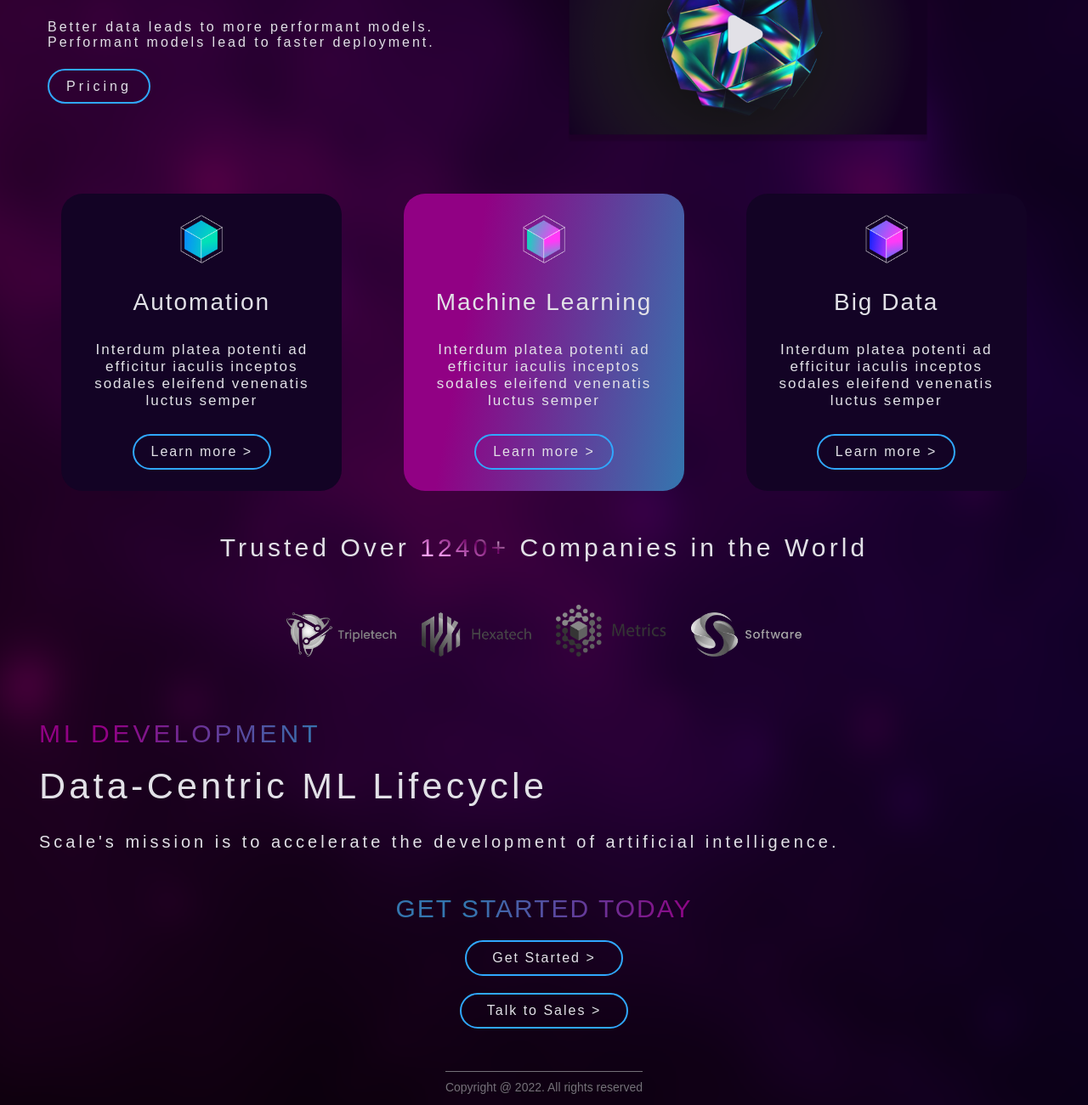
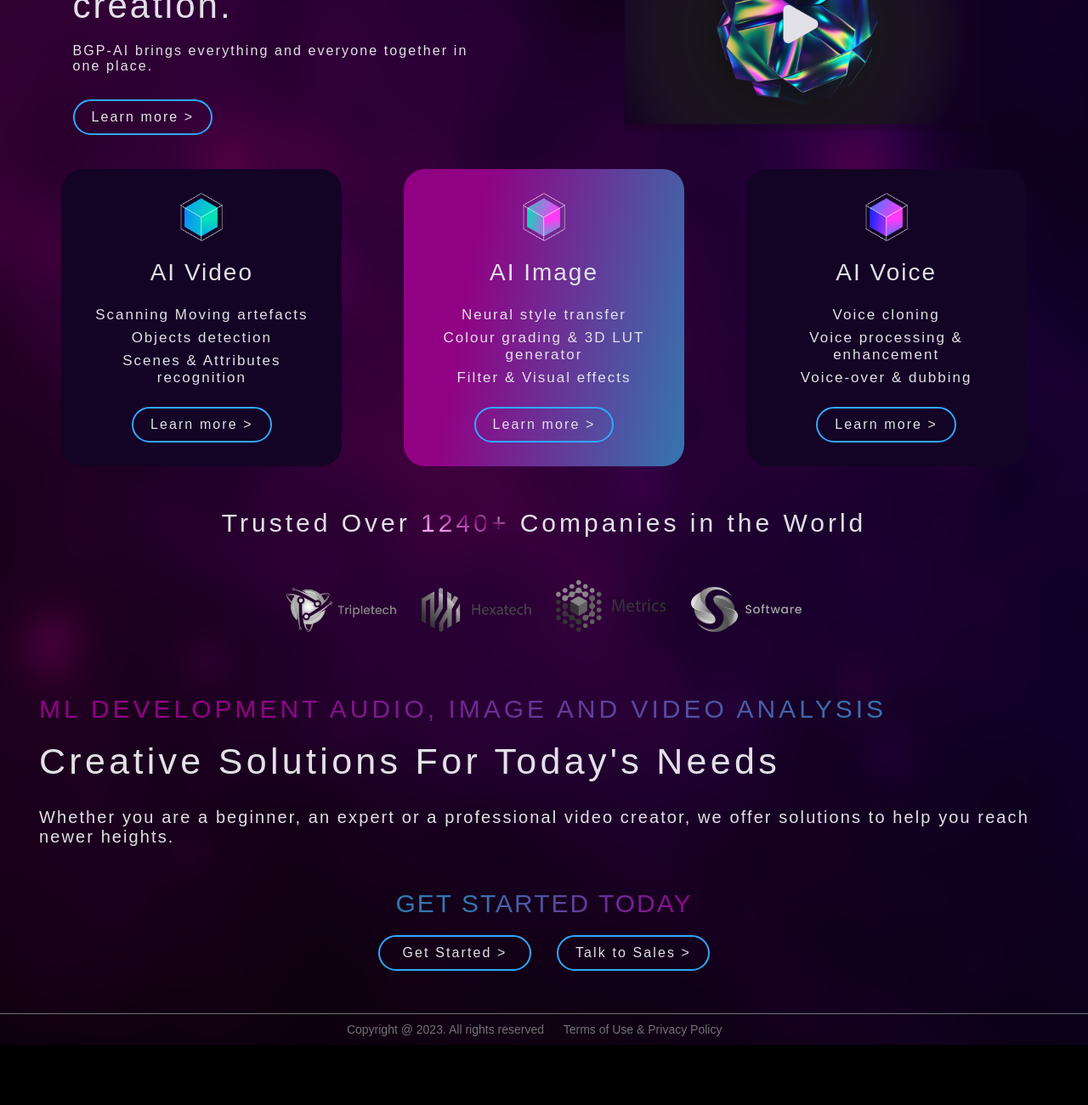
Before and after one commit to momahboobian/Buddy-Groups-Challenge, a plain HTML site: page index.html in a window 1280 px wide. Shown: the part 239-1540 px from the top of the page at 85% size. After the commit the page ends 1469 px from the top, so only its background shows below. Drawn offline with Linux system fonts and the light colour scheme.

Commit message:
buttons update

```diff
--- a/assets/css/style.css
+++ b/assets/css/style.css
@@ -62,7 +62,7 @@ h3 {
 }
 
 body {
-  background: var(--dark-blue);
+  background: black;
   color: var(--white);
   background-image: url(/assets/img/bg-blur.png);
   background-position: center;
@@ -238,7 +238,7 @@ main {
   gap: 30px;
   font-size: 24px;
   letter-spacing: 3px;
-  padding: 20px 10px;
+
 }
 .hero h1 {
   font-size: 2.1em;
@@ -250,36 +250,44 @@ main {
 }
 .hero p {
   font-size: 20px;
+  font-weight: 400;
+  letter-spacing: 2.1px;
   padding: 20px 0;
 }
 .hero .pricing {
   padding: 10px 0;
+}
 
+.col-2 img {
+  width: 100%;
+  height: 100%;
+  object-fit: contain;
+}
 
-}
-.hero a {
-  font-size: 13px;
-  letter-spacing: 4px;
+/* ----- buttons ----- */
+
+button {
+  background: none;
+  letter-spacing: 2.1px;
   text-decoration: none;
-  color: var(--light-white);
   border: 2px solid var(--light-blue);
   border-radius: 25px;
   font-size: 16px;
-
   font-weight: 400;
   padding: 10px 20px;
   color: var(--light-white);
 }
 
-.col-2 img {
-  max-width: 330px;
-}
-
 /* ----- Cards ----- */
-.cards {
+.cards-container {
   grid-area: card;
   display: grid;
-  grid-template-columns: repeat(auto-fill, minmax(320px, 1fr));
+  justify-items: stretch;
+  margin: 0;
+}
+.cards {
+  display: grid;
+  grid-auto-columns: 1fr;
   gap: 20px;
   padding: 30px 0;
   justify-items: center;
@@ -289,7 +297,8 @@ main {
   display: grid;
   justify-items: center;
   align-items: center;
-  gap: 10px;
+  align-content: center;
+  gap: 1px;
   border-radius: 25px;
   padding: 15px 20px;
   letter-spacing: 2px;
@@ -301,7 +310,6 @@ main {
 
 }
 
-
 .box2 {
   background: var(--gradient-blue-purple);
 }
@@ -310,35 +318,30 @@ main {
   width: 50px;
 }
 
-.box span {
+.box h2 {
   font-size: 28px;
   font-weight: 400;
+  padding: 20px 0;
 }
 
-.box p {
+.box span {
   font-size: 17px;
+  padding: 3px 0;
 }
+.learn-btn {
+  padding-top: 20px;
 
-.box a {
-  font-size: 13px;
-  letter-spacing: 2px;
-  text-decoration: none;
-  color: var(--light-white);
-  border: 2px solid var(--light-blue);
-  border-radius: 25px;
-  font-size: 16px;
-  padding: 10px 20px;
 }
-
 /* -----Companies----- */
 
 .companies {
   grid-area: company;
   display: grid;
   justify-items: center;
+  justify-content: space-around;
   gap: 20px;
   padding: 20px 0;
-  letter-spacing: 4.1px;
+  letter-spacing: 4px;
   text-align: center;
   color: var(--light-white);
 }
@@ -374,14 +377,13 @@ main {
   grid-area: development;
   display: grid;
   justify-items: start;
-
+  justify-content: space-around;
   gap: 20px;
   padding: 20px 0;
   letter-spacing: 4px;
   text-align: start;
   color: var(--light-white);
 }
-
 
 .development span {
   text-transform: uppercase;
@@ -400,6 +402,7 @@ main {
 
 .development p {
   font-size: 20px;
+  letter-spacing: 2.1px;
   padding: 10px 0;
 }
 
@@ -425,30 +428,30 @@ main {
   -webkit-background-clip: text;
   -webkit-text-fill-color: transparent;
 }
+.startBtn {
+  display: grid;
+  gap: 15px;
+  margin: 0 50px;
+}
 
-.get-start a {
-  text-decoration: none;
-  border: 2px solid var(--light-blue);
-  border-radius: 25px;
-  font-size: 16px;
-  padding: 10px 30px;
-  text-align: center;
-  color: var(--light-white);
-}
 
 /* ----- Footer ---- */
 footer {
+  display: grid;
+  justify-content: space-around;
   border-top: 0.1px solid var(--light-grey);
-  height: 40px;
   font-size: 0.875rem;
   padding: 10px 0px;
-  text-align: center;
+  color: var(--light-grey);
+  justify-items: center;
 }
 
-footer p {
-  color: var(--light-grey);
+
+
+
+.tnc a {
+  display: none;
 }
-
 
 /* -----Mobile----- */
 
@@ -457,11 +460,13 @@ footer p {
   display: grid;
   justify-items: center;
   padding: 0 1rem;
+
   }
 
   header {
     display: grid;
     grid-template-columns: 1fr 2fr;
+
   }
 
   .hamburger, .menu {
@@ -471,6 +476,7 @@ footer p {
   .nav-bar ul {
     display: grid !important;
     grid-template-columns: repeat(5, 1fr);
+    justify-items: center;
     align-items: center;
     transition: none;
     position: relative;
@@ -493,27 +499,52 @@ footer p {
   }
   .hero {
     display: grid;
+    grid-template-columns: repeat(auto-fill, 500px);
+    justify-content: space-around;
+    justify-items: center;
     font-size: 20px;
-    grid-template-columns:repeat(2, 1fr)
   }
+
   .hero p {
     font-size: 16px;
     padding: 20px 0;
   }
+
   .col-2 img {
     max-width: 450px;
   }
+
   .cards {
-    /* grid-template-columns:repeat(3, 1fr) */
+    grid-template-columns: repeat(3, 1fr);
+  }
+  .footer-container {
+    display: grid;
+    grid-template-columns: repeat(2, 1fr);
+    justify-items: center;
+    justify-content: space-between;
+  }
+  .startBtn {
+    display: grid;
+    grid-template-columns: repeat(2, 1fr);
+    gap: 30px;
+    margin: 0 50px;
+  }
+  footer {
+    display: grid;
+    justify-content: none;
+  }
+  .tnc  a {
+    text-decoration: none;
+    list-style-type: none;
+    color: var(--light-grey);
+    display: inherit;
   }
 
 }
 
 /* -----iPad/Tablet----- */
 
-@media screen and (min-width: 900px) {
-
-
+@media screen and (min-width: 1100px) {
 
   /* .cards {
     display: grid;
--- a/index.html
+++ b/index.html
@@ -32,11 +32,11 @@
             </span>
           </span>
           <ul class="nav-link">
-            <li><a href="/features">Features</a></li>
-            <li><a href="/pricing">Pricing</a></li>
-            <li><a href="/resources">Resources</a></li>
-            <li><a href="/company">Company</a></li>
-            <li><a href="/get-demo">Get Demo</a></li>
+            <li><a href="#">Products</a></li>
+            <li><a href="#">Features</a></li>
+            <li><a href="#">Integrations</a></li>
+            <li><a href="#">Pricing</a></li>
+            <li><a href="/sign-in">join in</a></li>
 
           </ul>
         </label>
@@ -47,14 +47,12 @@
       <!---- section hero ---->
       <section class="hero">
         <div class="col-1">
-          <h1>Better Data.</h1>
-          <h2>Better AI.</h2>
+          <h1>The Next Generation of Video and Photo creation.</h1>
           <p>
-            Better data leads to more performant models. Performant models lead to
-            faster deployment.
+            BGP-AI brings everything and everyone together in one place.
           </p>
           <div class="pricing">
-            <a href="#">Pricing</a>
+          <button type="button">Learn more ></button>
           </div>
           </div>
           <div class="col-2">
@@ -62,33 +60,56 @@
           </div>
       </section>
 
-      <section class="cards">
+      <section class="cards-container">
+        <div class="cards">
           <div class="box box1">
             <img src="/assets/img/box1.png" alt="Automation" />
-          <span>Automation</span>
-          <p>
-            Interdum platea potenti ad efficitur iaculis inceptos sodales eleifend
-            venenatis luctus semper
-          </p>
-          <a href="#">Learn more ></a>
+            <h2>AI Video</h2>
+            <span>
+              Scanning Moving artefacts
+            </span>
+            <span>
+              Objects detection
+            </span>
+            <span>
+              Scenes & Attributes recognition
+            </span>
+            <div class="learn-btn">
+               <button type="button">Learn more ></button>
+            </div>
           </div>
           <div class="box box2">
             <img src="/assets/img/box2.png" alt="Machine Learning" />
-          <span>Machine Learning</span>
-          <p>
-            Interdum platea potenti ad efficitur iaculis inceptos sodales eleifend
-            venenatis luctus semper
-          </p>
-          <a href="#">Learn more ></a>
+            <h2>AI Image</h2>
+            <span>
+              Neural style transfer
+            </span>
+            <span>
+              Colour grading & 3D LUT generator
+            </span>
+            <span>
+              Filter & Visual effects
+            </span>
+            <div class="learn-btn">
+              <button type="button">Learn more ></button>
+            </div>
           </div>
           <div class="box box3">
             <img src="/assets/img/box3.png" alt="Big Data" />
-          <span>Big Data</span>
-          <p>
-            Interdum platea potenti ad efficitur iaculis inceptos sodales eleifend
-            venenatis luctus semper
-          </p>
-          <a href="#">Learn more ></a>
+            <h2>AI Voice</h2>
+            <span>
+              Voice cloning
+            </span>
+            <span>
+              Voice processing & enhancement
+            </span>
+            <span>
+              Voice-over & dubbing
+            </span>
+            <div class="learn-btn">
+              <button type="button">Learn more ></button>
+            </div>
+          </div>
         </div>
       </section>
       <section class="companies">
@@ -103,23 +124,33 @@
 
       <!-- ML DEVELOPMENT  -->
       <section class="development">
-          <span>Ml Development</span>
-          <h3>Data-Centric ML Lifecycle</h3>
+          <span>Ml Development Audio, Image and Video Analysis</span>
+          <h3>Creative Solutions For Today's Needs</h3>
           <p>
-            Scale's mission is to accelerate the development of artificial intelligence.
+            Whether you are a beginner, an expert or a professional video creator, we offer solutions to help you reach newer heights.
           </p>
       </section>
 
       <section class="get-start">
         <span>Get Started Today</span>
-          <a href="#">Get Started ></a>
-          <a href="#">Talk to Sales ></a>
+          <div class="startBtn">
+            <button type="button">Get Started ></button>
+            <button type="button">Talk to Sales ></button>
+          </div>
       </section>
       </main>
+      </div>
       <footer>
+        <section class="footer-container">
         <!-- footer section -->
-        <p>Copyright @ 2022. All rights reserved</p>
+          <div class="copyright">
+          <p>Copyright @ 2023. All rights reserved</p>
+          </div>
+          <div class="tnc">
+          <a href="#">Terms of Use & Privacy Policy</a>
+          </div>
+        </section>
       </footer>
-    </div>
+
   </body>
 </html>
```
Lines whose indentation alone changed are shown as unchanged.
